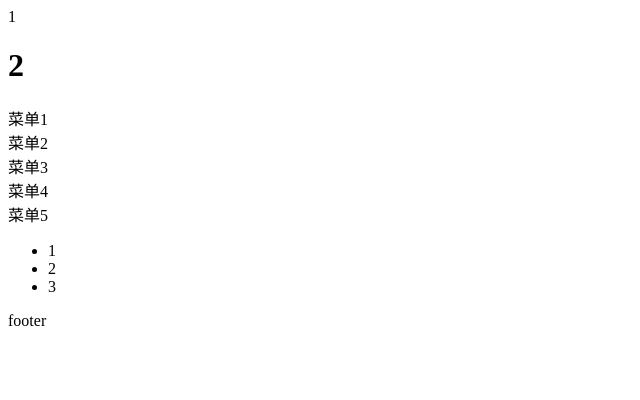
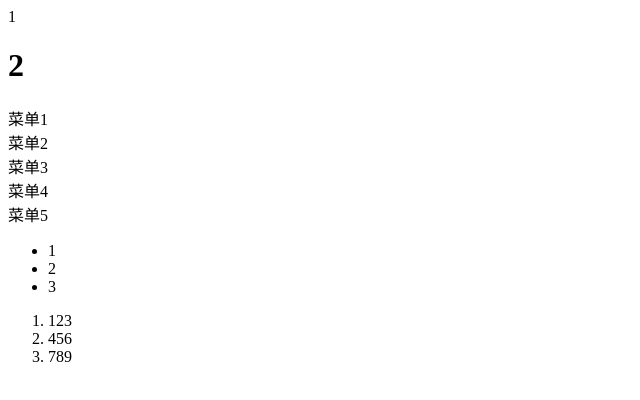
Before and after one commit to wulihtc/gitTest, a plain HTML site: page index.html in a window 1280 px wide. Shown: the whole page, without its empty margins (0-640 px from the left). Drawn offline with Linux system fonts and the light colour scheme.

Commit message:
feat:user1第一次提交

```diff
--- a/index.html
+++ b/index.html
@@ -23,8 +23,12 @@
                 <li>3</li>
             </ul>
         </div>
-        <div>
-            <div>footer</div>
-        </div>
+       <div>
+        <ol>
+            <li>123</li>
+            <li>456</li>
+            <li>789</li>
+        </ol>
+       </div>
 </body>
 </html>
```
